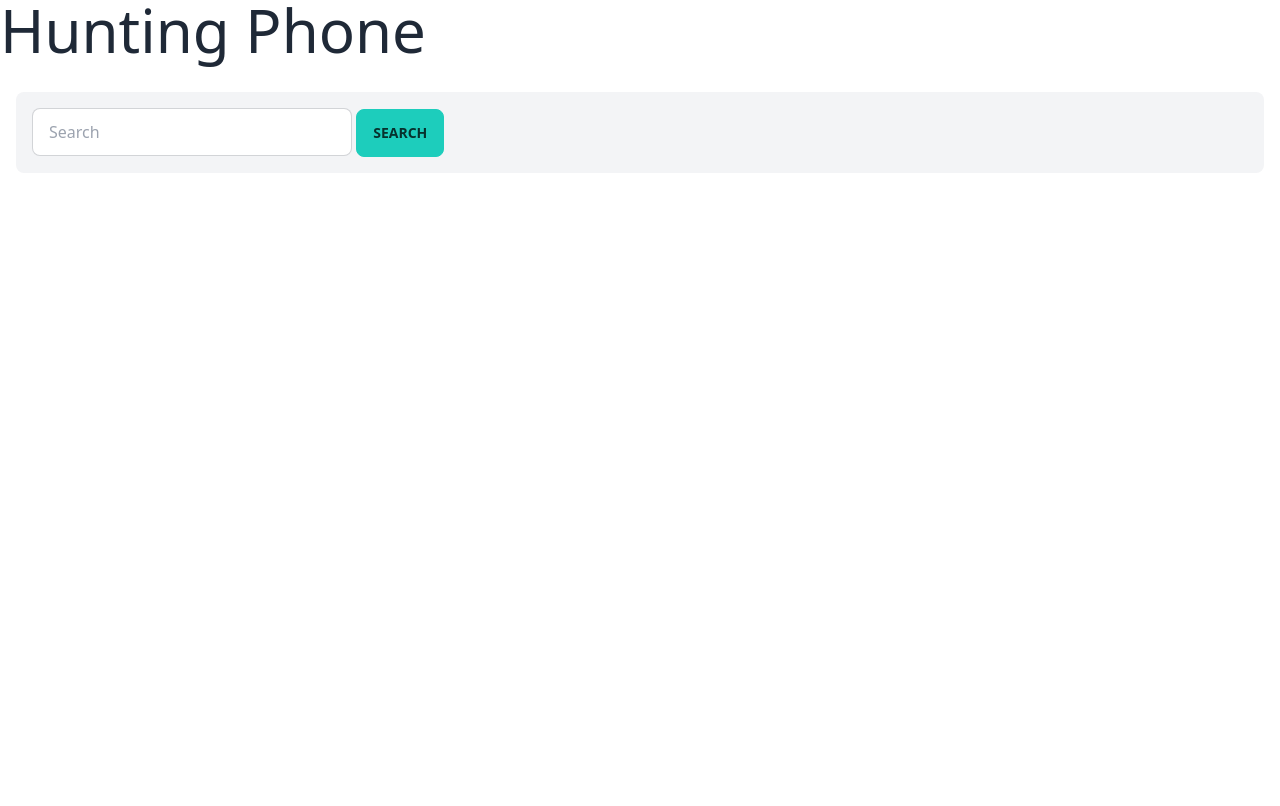
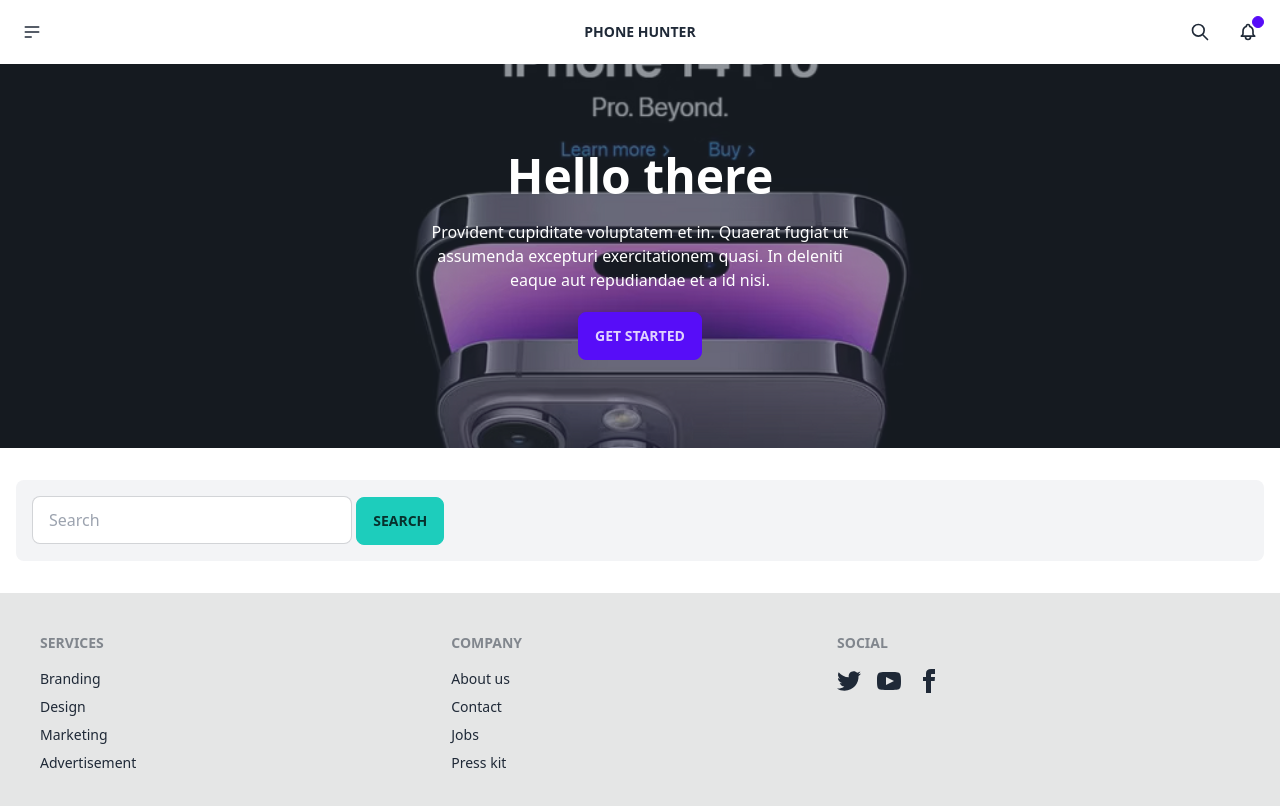
Before and after one commit to rowhasan446/Hunting-Phone-API, a plain HTML site: page index.html in a window 1280 px wide. Drawn offline with nearby package versions, Linux system fonts and the light colour scheme; no server answers.

Commit message:
initially done

```diff
--- a/index.html
+++ b/index.html
@@ -2,6 +2,37 @@
 <html lang="en">
 
 <head>
+    <nav>
+        <div class="navbar bg-base-100">
+  <div class="navbar-start">
+    <div class="dropdown">
+      <label tabindex="0" class="btn btn-ghost btn-circle">
+        <svg xmlns="http://www.w3.org/2000/svg" class="h-5 w-5" fill="none" viewBox="0 0 24 24" stroke="currentColor"><path stroke-linecap="round" stroke-linejoin="round" stroke-width="2" d="M4 6h16M4 12h16M4 18h7" /></svg>
+      </label>
+      <ul tabindex="0" class="menu menu-sm dropdown-content mt-3 z-[1] p-2 shadow bg-base-100 rounded-box w-52">
+        <li><a>Homepage</a></li>
+        <li><a>Portfolio</a></li>
+        <li><a>About</a></li>
+      </ul>
+    </div>
+  </div>
+  <div class="navbar-center">
+    <a class="btn btn-ghost normal-case text-xl">Phone Hunter</a>
+  </div>
+  <div class="navbar-end">
+    <button class="btn btn-ghost btn-circle">
+      <svg xmlns="http://www.w3.org/2000/svg" class="h-5 w-5" fill="none" viewBox="0 0 24 24" stroke="currentColor"><path stroke-linecap="round" stroke-linejoin="round" stroke-width="2" d="M21 21l-6-6m2-5a7 7 0 11-14 0 7 7 0 0114 0z" /></svg>
+    </button>
+    <button class="btn btn-ghost btn-circle">
+      <div class="indicator">
+        <svg xmlns="http://www.w3.org/2000/svg" class="h-5 w-5" fill="none" viewBox="0 0 24 24" stroke="currentColor"><path stroke-linecap="round" stroke-linejoin="round" stroke-width="2" d="M15 17h5l-1.405-1.405A2.032 2.032 0 0118 14.158V11a6.002 6.002 0 00-4-5.659V5a2 2 0 10-4 0v.341C7.67 6.165 6 8.388 6 11v3.159c0 .538-.214 1.055-.595 1.436L4 17h5m6 0v1a3 3 0 11-6 0v-1m6 0H9" /></svg>
+        <span class="badge badge-xs badge-primary indicator-item"></span>
+      </div>
+    </button>
+  </div>
+</div>
+    </nav>
+
     <meta charset="UTF-8">
     <meta name="viewport" content="width=device-width, initial-scale=1.0">
     <title>Hunting Phone API</title>
@@ -10,8 +41,18 @@
 </head>
 
 <body>
+
     <header>
-        <h2 class="text-6xl">Hunting Phone</h2>
+        <div class="hero max-h-screen h-96" style="background-image: url(phone\ hunting\ hero\ image.png);">
+  <div class="hero-overlay bg-opacity-60"></div>
+  <div class="hero-content text-center text-neutral-content">
+    <div class="max-w-md">
+      <h1 class="mb-5 text-5xl font-bold text-white">Hello there</h1>
+      <p class="mb-5 text-white">Provident cupiditate voluptatem et in. Quaerat fugiat ut assumenda excepturi exercitationem quasi. In deleniti eaque aut repudiandae et a id nisi.</p>
+      <button class="btn btn-primary">Get Started</button>
+    </div>
+  </div>
+</div>
 
     </header>
     <main class="container mx-auto mt-8">
@@ -56,9 +97,30 @@
         </dialog>
 
     </main>
-    <footer>
-
-    </footer>
+   <footer class="footer p-10 bg-base-300 text-base-content">
+  <nav>
+    <header class="footer-title">Services</header>
+    <a class="link link-hover">Branding</a>
+    <a class="link link-hover">Design</a>
+    <a class="link link-hover">Marketing</a>
+    <a class="link link-hover">Advertisement</a>
+  </nav>
+  <nav>
+    <header class="footer-title">Company</header>
+    <a class="link link-hover">About us</a>
+    <a class="link link-hover">Contact</a>
+    <a class="link link-hover">Jobs</a>
+    <a class="link link-hover">Press kit</a>
+  </nav>
+  <nav>
+    <header class="footer-title">Social</header>
+    <div class="grid grid-flow-col gap-4">
+      <a><svg xmlns="http://www.w3.org/2000/svg" width="24" height="24" viewBox="0 0 24 24" class="fill-current"><path d="M24 4.557c-.883.392-1.832.656-2.828.775 1.017-.609 1.798-1.574 2.165-2.724-.951.564-2.005.974-3.127 1.195-.897-.957-2.178-1.555-3.594-1.555-3.179 0-5.515 2.966-4.797 6.045-4.091-.205-7.719-2.165-10.148-5.144-1.29 2.213-.669 5.108 1.523 6.574-.806-.026-1.566-.247-2.229-.616-.054 2.281 1.581 4.415 3.949 4.89-.693.188-1.452.232-2.224.084.626 1.956 2.444 3.379 4.6 3.419-2.07 1.623-4.678 2.348-7.29 2.04 2.179 1.397 4.768 2.212 7.548 2.212 9.142 0 14.307-7.721 13.995-14.646.962-.695 1.797-1.562 2.457-2.549z"></path></svg></a>
+      <a><svg xmlns="http://www.w3.org/2000/svg" width="24" height="24" viewBox="0 0 24 24" class="fill-current"><path d="M19.615 3.184c-3.604-.246-11.631-.245-15.23 0-3.897.266-4.356 2.62-4.385 8.816.029 6.185.484 8.549 4.385 8.816 3.6.245 11.626.246 15.23 0 3.897-.266 4.356-2.62 4.385-8.816-.029-6.185-.484-8.549-4.385-8.816zm-10.615 12.816v-8l8 3.993-8 4.007z"></path></svg></a>
+      <a><svg xmlns="http://www.w3.org/2000/svg" width="24" height="24" viewBox="0 0 24 24" class="fill-current"><path d="M9 8h-3v4h3v12h5v-12h3.642l.358-4h-4v-1.667c0-.955.192-1.333 1.115-1.333h2.885v-5h-3.808c-3.596 0-5.192 1.583-5.192 4.615v3.385z"></path></svg></a>
+    </div>
+  </nav>
+</footer>
     <script src="js/phone.js"></script>
 </body>
 
--- a/js/phone.js
+++ b/js/phone.js
@@ -65,7 +65,7 @@ const showPhoneDetails = (phone) =>{
 
     const showDetailContainer = document.getElementById('show-detail-container');
     showDetailContainer.innerHTML = `
-    <img src="${phone.image}" alt="Shoes" class="w-1/2 mx-auto"/ rounded-lg>
+    <img src="${phone.image}" alt="Shoes" class=" rounded-lg w-1/2 mx-auto"/ >
     <P class="my-4"><span>Storage:</span> ${phone.mainFeatures.storage}</P>
     <P class="my-4"><span>Display Size:</span> ${phone.mainFeatures.displaySize}</P>
     <P class="my-4"><span>ChipSet:</span> ${phone.mainFeatures.chipSet}</P>
```
Also changed, not shown: phone hunting hero image.png (added).
